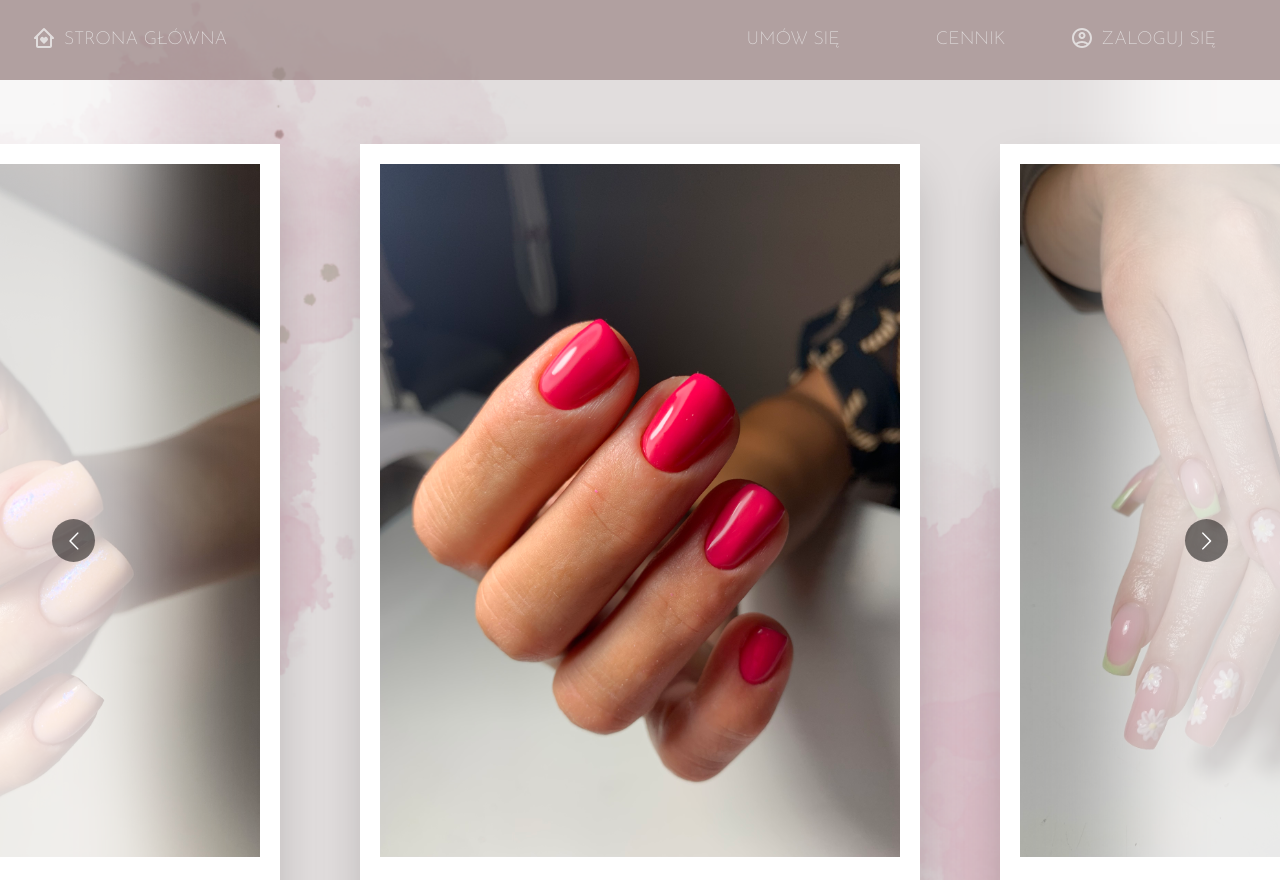
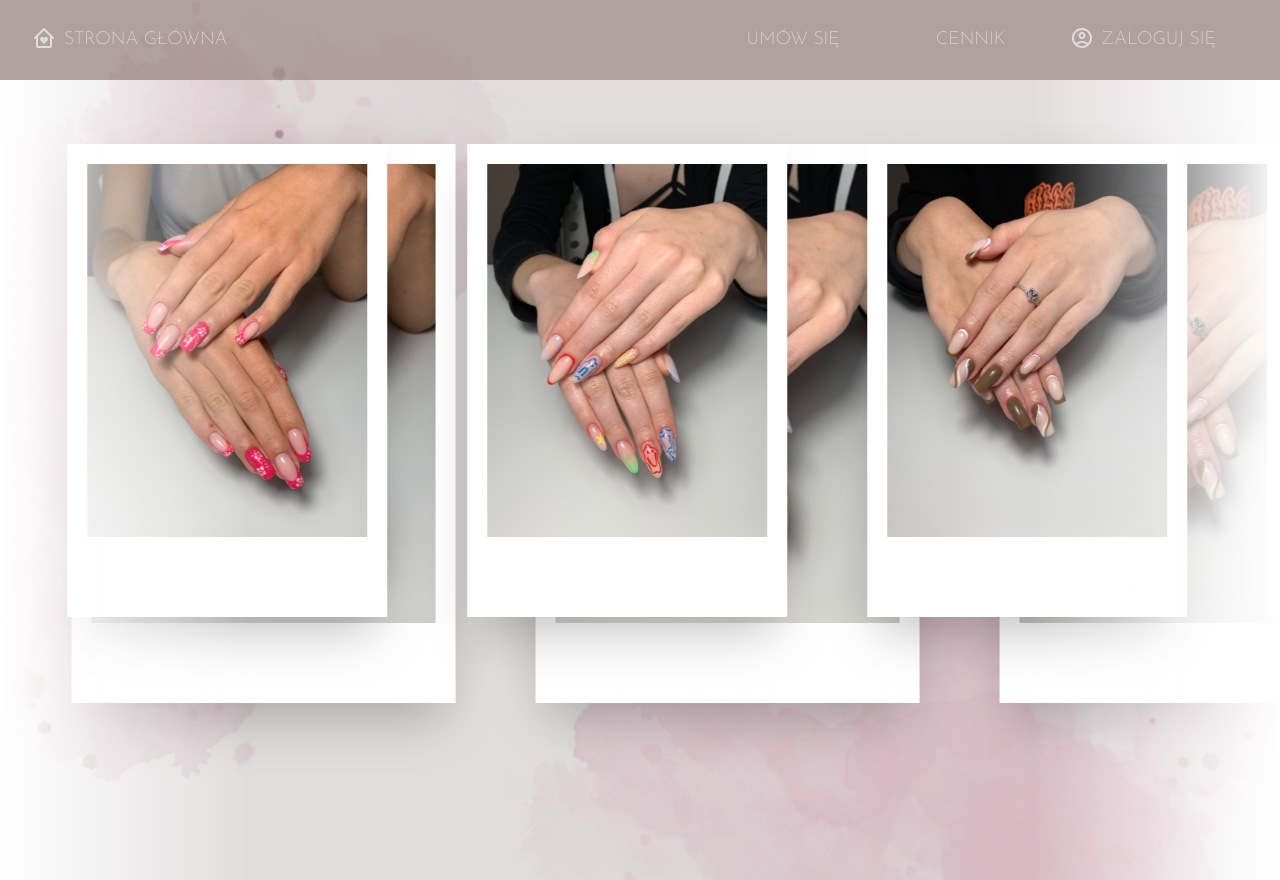
Before and after one commit to stanislawMarciniak/nails, a React (Vite) app: page / in a window 1280 px wide. Built offline with nearby package versions, Linux system fonts and the light colour scheme; no server answers; some icons are missing.

Commit message:
parallax effect

```diff
--- a/package.json
+++ b/package.json
@@ -23,6 +23,7 @@
     "react-dom": "^18.2.0",
     "react-icons": "^4.10.1",
     "react-multi-carousel": "^2.8.4",
+    "react-parallax": "^3.5.1",
     "react-router-dom": "^6.11.1",
     "sort-by": "^1.2.0"
   },
--- /dev/null
+++ b/src/components/CarouselContainer.css
@@ -0,0 +1,60 @@
+@keyframes slide {
+  from {
+    transform: translateX(0);
+  }
+  to {
+    transform: translateX(-100%);
+  }
+}
+
+.logos {
+  display: flex;
+  overflow: hidden;
+  white-space: nowrap;
+  position: relative;
+}
+
+.logos:before,
+.logos:after {
+  position: absolute;
+  top: 0;
+  width: 250px;
+  height: 100%;
+  content: "";
+  z-index: 2;
+}
+
+.logos:before {
+  left: 0;
+  background: linear-gradient(to left, rgba(255, 255, 255, 0), white);
+}
+
+.logos:after {
+  right: 0;
+  background: linear-gradient(to right, rgba(255, 255, 255, 0), white);
+}
+
+/* .logos .logos-slide {
+  animation-play-state: paused;
+} */
+
+.logos-slide {
+  display: flex;
+}
+.logos-slider {
+  display: flex;
+  position: absolute;
+}
+
+.speed0{
+  animation: 20s slide infinite linear;
+}
+
+.speed1{
+  animation: 20s slide infinite linear;
+}
+
+.photoram {
+  background-color: white;
+  padding: 20px 20px 0px 20px;
+}
--- /dev/null
+++ b/src/components/CarouselContainer.tsx
@@ -0,0 +1,72 @@
+import { Box, Flex, Image } from "@chakra-ui/react";
+import "./CarouselContainer.css";
+import { homeImages } from "../config/data";
+import { useEffect, useState } from "react";
+
+const CarouselContainer = ({ setSelectedImage }) => {
+  const [clickedImage, setClickedImage] = useState(null);
+  const [startX, setStartX] = useState(0);
+  const [endX, setEndX] = useState(0);
+
+  const handleImageMouseDown = (event, image) => {
+    setStartX(event.clientX);
+    setClickedImage(image);
+  };
+
+  const handleImageMouseUp = (event) => setEndX(event.clientX);
+
+  useEffect(() => {
+    if (endX - startX === 0) {
+      setSelectedImage(clickedImage);
+    }
+  }, [endX, startX]);
+
+  const arr = [null, null];
+
+  return (
+    <Box className="logos">
+      {arr.map(() => (
+        <Box height={"-webkit-fit-content"} className="logos-slide speed0">
+          {homeImages.map((image, id) => (
+            <Box
+              width={"sm"}
+              className="flex flex-col items-center pb-20 mx-10 my-16 shadow-2xl photoram"
+              key={id}
+            >
+              <Image
+                src={image.imgUrl}
+                _hover={{ transform: "scale(0.9)" }}
+                draggable={false}
+                onMouseDown={(event) => handleImageMouseDown(event, image)}
+                onMouseUp={handleImageMouseUp}
+              />
+            </Box>
+          ))}
+        </Box>
+      ))}
+      <Box className="logos-slider">
+        {arr.map(() => (
+          <Box height={"-webkit-fit-content"} className="flex speed1">
+            {homeImages.map((image, id) => (
+              <Box
+                width={"xs"}
+                className="flex flex-col items-center pb-20 mx-10 my-16 shadow-2xl photoram"
+                key={id}
+              >
+                <Image
+                  src={image.imgUrl}
+                  _hover={{ transform: "scale(0.9)" }}
+                  draggable={false}
+                  onMouseDown={(event) => handleImageMouseDown(event, image)}
+                  onMouseUp={handleImageMouseUp}
+                />
+              </Box>
+            ))}
+          </Box>
+        ))}
+      </Box>
+    </Box>
+  );
+};
+
+export default CarouselContainer;
--- a/src/pages/Home.css
+++ /dev/null
@@ -1,37 +0,0 @@
-.photoram {
-  background-color: white;
-  padding: 20px 20px 0px 20px;
-}
-
-.photo-bx {
-  text-align: center;
-}
-
-.photo-slider {
-  margin: 0 auto;
-  position: relative;
-}
-
-.carousel-container {
-  position: relative;
-  overflow: hidden;
-}
-
-.carousel-container::before,
-.carousel-container::after {
-  content: "";
-  position: absolute;
-  top: 0;
-  width: 0;
-  height: 100%;
-  box-shadow: 0 0 5rem 10rem rgb(255, 255, 255, 0.75); /* Adjust the shadow properties */
-}
-
-.carousel-container::before {
-  left: 0;
-  z-index: 1;
-}
-
-.carousel-container::after {
-  right: 0;
-}
--- a/src/pages/Home.tsx
+++ b/src/pages/Home.tsx
@@ -1,7 +1,5 @@
-import { useEffect, useState } from "react";
-import Carousel from "react-multi-carousel";
+import { useState } from "react";
 import "react-multi-carousel/lib/styles.css";
-import { homeImages } from "../config/data";
 import {
   Image,
   Modal,
@@ -11,90 +9,16 @@ import {
   Box,
   Text,
 } from "@chakra-ui/react";
-import "./Home.css";
-import { RESPONSIVENESS_1, RESPONSIVENESS_2 } from "../constants/config";
+import CarouselContainer from "../components/CarouselContainer";
 
 const Home = () => {
-  const [clickedImage, setClickedImage] = useState(null);
   const [selectedImage, setSelectedImage] = useState(null);
-  const [startX, setStartX] = useState(0);
-  const [endX, setEndX] = useState(0);
-
-  const handleImageMouseDown = (event, image) => {
-    setStartX(event.clientX);
-    setClickedImage(image);
-  };
-
-  const handleImageMouseUp = (event) => setEndX(event.clientX);
-
-  useEffect(() => {
-    if (endX - startX === 0) {
-      setSelectedImage(clickedImage);
-    }
-  }, [endX, startX]);
 
   const handleCloseModal = () => setSelectedImage(null);
 
   return (
     <Box className="flex justify-center h-screen">
-      <Box
-        className="w-full carousel-container"
-        style={{ position: "relative" }}
-      >
-        {/* Karuzela główna z efektem parallaksy */}
-        <Carousel
-          responsive={RESPONSIVENESS_1}
-          infinite={true}
-          autoPlay={true}
-          centerMode={true}
-          containerClass="carousel-top"
-          swipeable={true}
-          speed={500} // Dostosuj prędkość slidowania dla efektu parallaksy
-        >
-          {homeImages.map((image, id) => (
-            <Box
-              className="flex flex-col items-center pb-20 mx-10 my-16 shadow-2xl photoram"
-              key={id}
-            >
-              <Image
-                src={image.imgUrl}
-                _hover={{ transform: "scale(0.9)" }}
-                transition="transform 0.3s"
-                draggable={false}
-                onMouseDown={(event) => handleImageMouseDown(event, image)}
-                onMouseUp={handleImageMouseUp}
-              />
-            </Box>
-          ))}
-        </Carousel>
-
-        {/* Karuzela tła z mniejszą wartością speed */}
-        <Carousel
-          responsive={RESPONSIVENESS_1}
-          infinite={true}
-          autoPlay={true}
-          centerMode={true}
-          containerClass="carousel-bg"
-          swipeable={true}
-          speed={1000} // Dostosuj mniejszą wartość prędkości slidowania dla tła
-        >
-          {homeImages.map((image, id) => (
-            <Box
-              className="flex flex-col items-center pb-20 mx-10 my-16 shadow-2xl photoram"
-              key={id}
-            >
-              <Image
-                src={image.imgUrl}
-                _hover={{ transform: "scale(0.9)" }}
-                transition="transform 0.3s"
-                draggable={false}
-                // Zablokuj interakcje z tłem (opcjonalnie)
-                pointerEvents="none"
-              />
-            </Box>
-          ))}
-        </Carousel>
-      </Box>
+      <CarouselContainer setSelectedImage={setSelectedImage} />
       {selectedImage && (
         <Modal isOpen={true} onClose={handleCloseModal} size={"lg"} isCentered>
           <ModalOverlay bg="none" backdropFilter="auto" backdropBlur="4px" />
```
Also changed, not shown: 1 other file (tests, documents, lock files or other folders).
